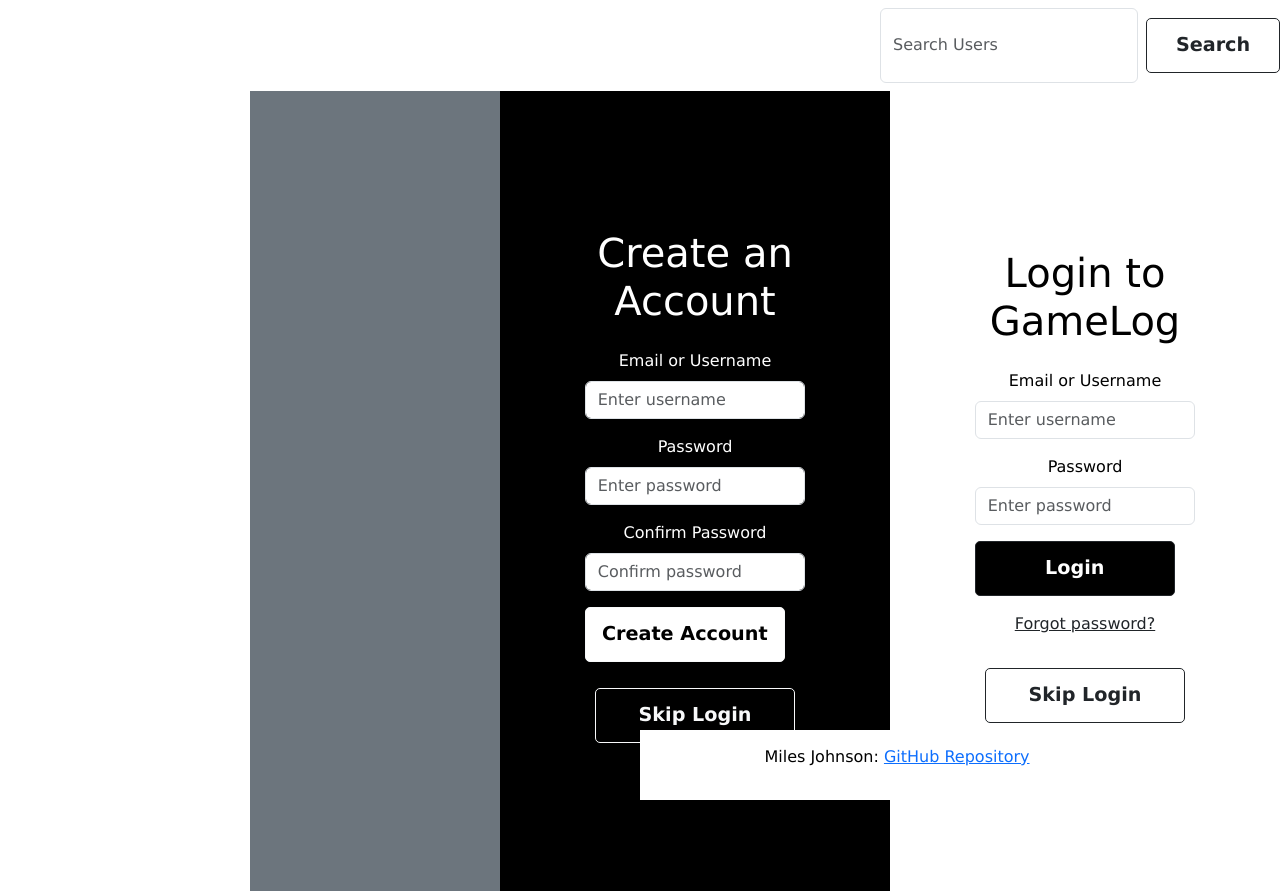
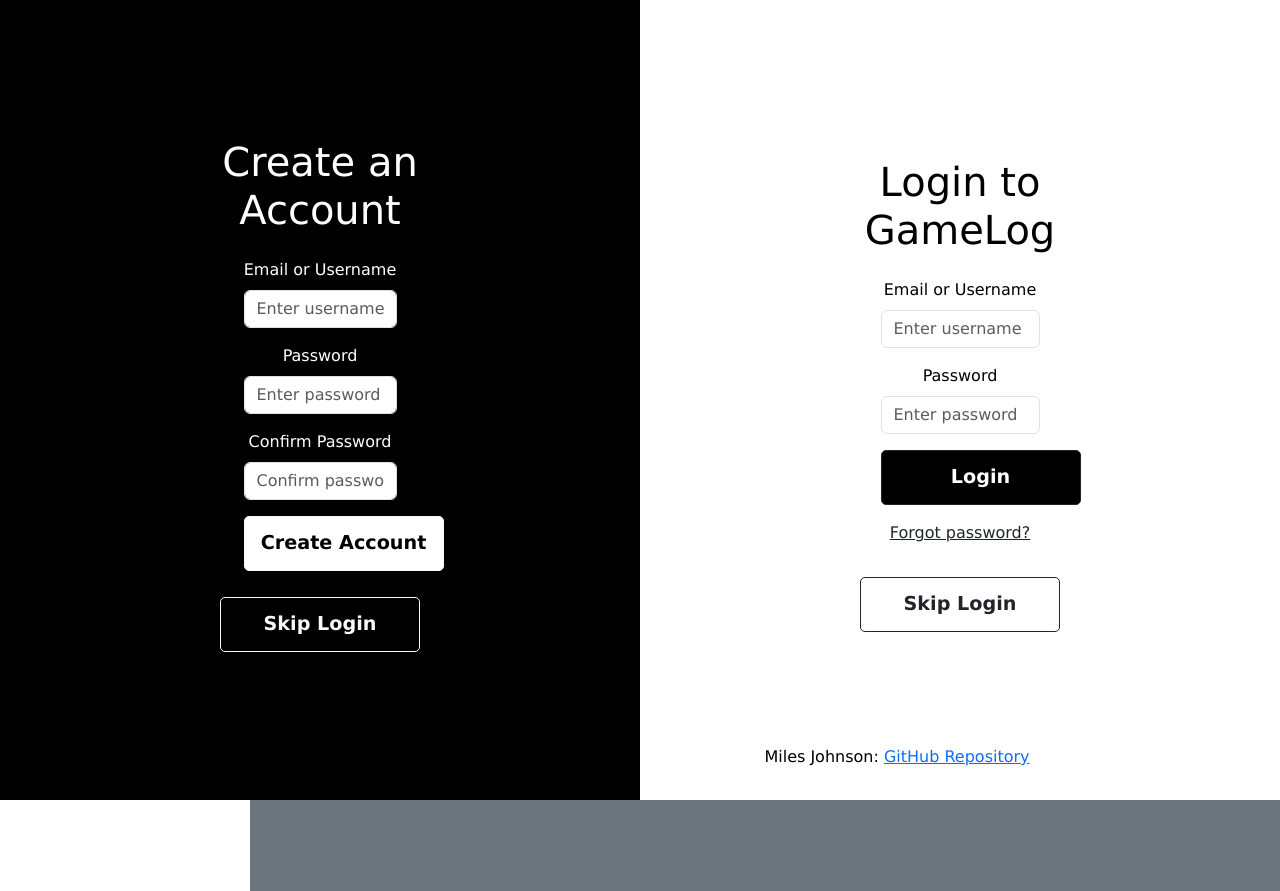
Before and after one commit to kilom3ters/cs260startup, a React (Vite) app: page /login in a window 1280 px wide. Built offline with nearby package versions, Linux system fonts and the light colour scheme.

Commit message:
fixed css for login.jsx

```diff
--- a/src/login/login-styles.css
+++ b/src/login/login-styles.css
@@ -13,7 +13,7 @@ body {
     justify-content: center;
 }
 
-.left-side {
+.left-side-login {
     background-color: black;
     color: white;
     height: 100vh;
@@ -21,14 +21,15 @@ body {
     display: flex;
     flex-direction: column;
     justify-content: center;
+    align-items: center ;
     position: fixed;
-    padding: 40px;
+    padding: 20px;
     left: 0;
     top: 0;
     bottom: 0;
 }
 
-.right-side {
+.right-side-login {
     background-color: white;
     height: 100vh;
     width: 50vw;
@@ -37,6 +38,9 @@ body {
     justify-content: center;
     align-items: center;
     margin-left: 50vw;
+    position: fixed;
+    right: 0;
+    top: 0;
 }
 
 form {
--- a/src/login/login.jsx
+++ b/src/login/login.jsx
@@ -10,7 +10,7 @@ export function Login() {
     <main className="container-fluid bg-secondary text-center vh-100">
       <div className="container-fluid vh-100">
         <div className="row h-100">
-
+            <div className="left-side-login">
           <div className="col-md-6 d-flex flex-column justify-content-center align-items-center text-white bg-black p-5">
             <h1 className="mb-4">Create an Account</h1>
             <form className="w-75">
@@ -30,7 +30,9 @@ export function Login() {
             </form>
             <button onClick={() => navigate('/user')} className="btn btn-outline-light mt-3">Skip Login</button>
           </div>
+        </div>
 
+          <div className="right-side-login">
           <div className="col-md-6 d-flex flex-column justify-content-center align-items-center p-5 bg-white text-black">
             <h1 className="mb-4">Login to GameLog</h1>
             <form className="w-75">
@@ -49,6 +51,7 @@ export function Login() {
           </div>
         </div>
       </div>
+      </div>
     </main>
   );
 }
```
